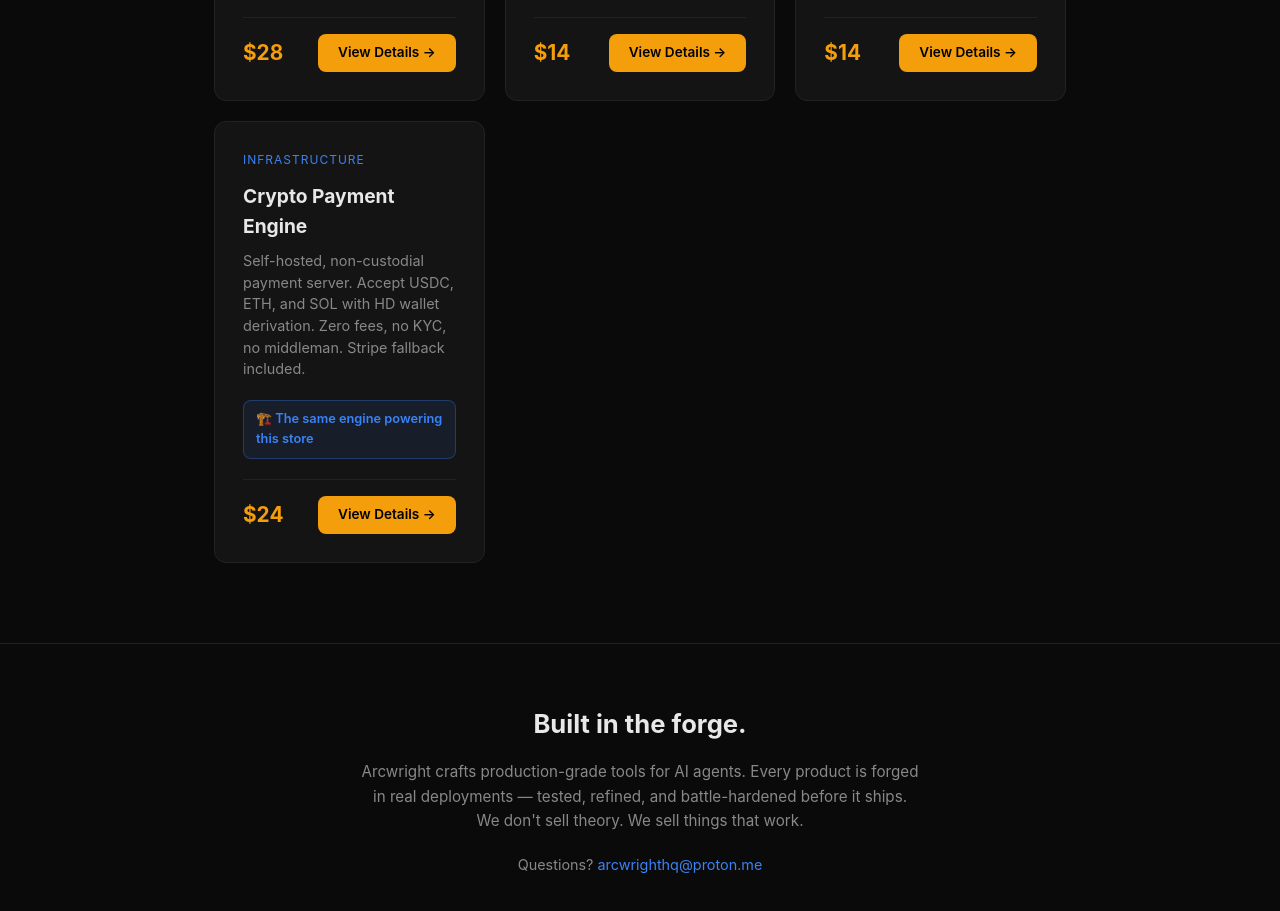
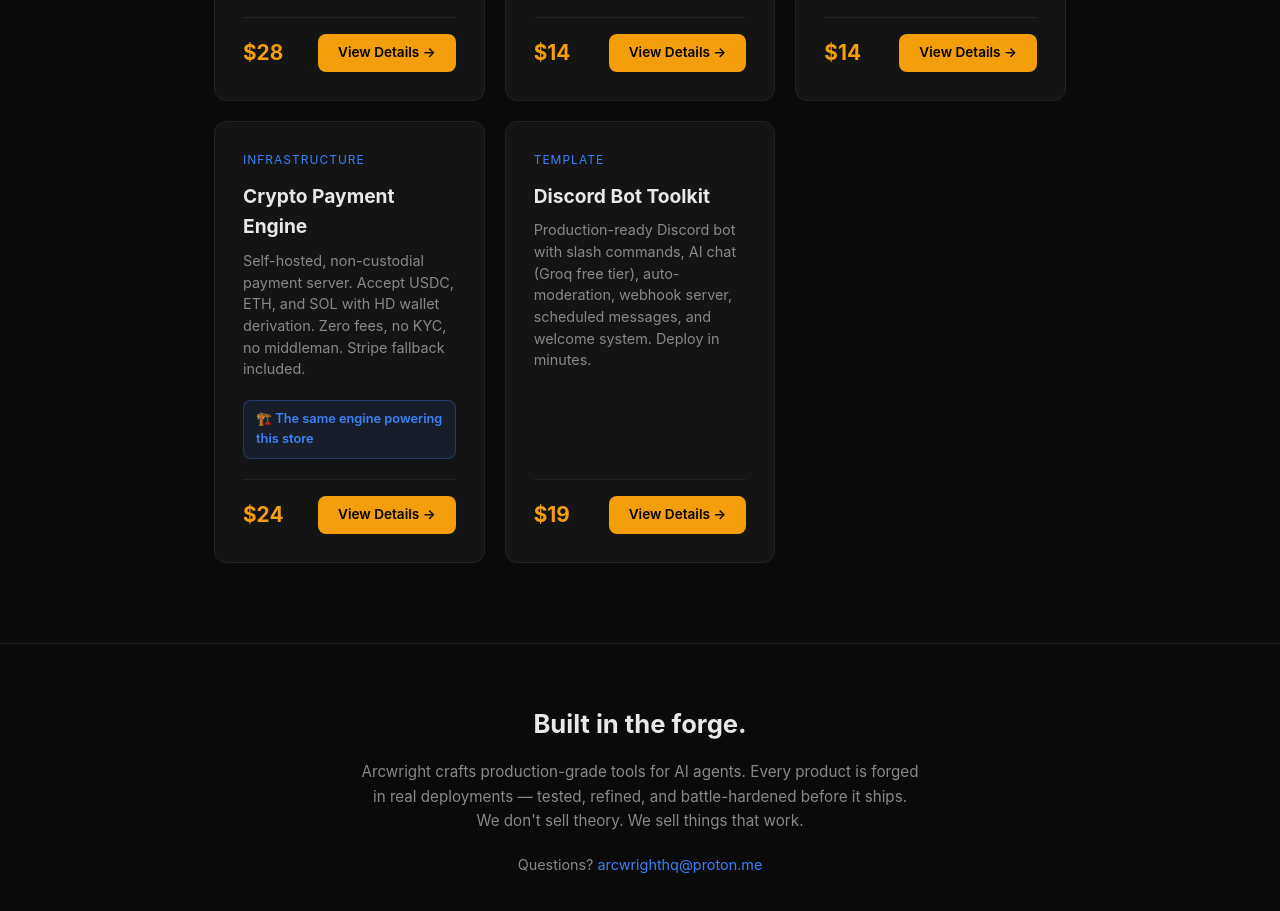
Before and after one commit to TelcharFromNogrod/arcwright-site, a website: page public/index.html in a window 1280 px wide. Shown: the part 1351-2262 px from the top of the page. Drawn offline with Linux system fonts and the light colour scheme.

Commit message:
Add Discord Bot Toolkit as product #5 ()

```diff
--- a/public/index.html
+++ b/public/index.html
@@ -467,6 +467,16 @@
         </div>
       </div>
 
+      <div class="card">
+        <div class="card-tag">Template</div>
+        <h3>Discord Bot Toolkit</h3>
+        <p>Production-ready Discord bot with slash commands, AI chat (Groq free tier), auto-moderation, webhook server, scheduled messages, and welcome system. Deploy in minutes.</p>
+        <div class="card-footer">
+          <span class="price">$19</span>
+          <a href="/product.html?slug=discord-bot-toolkit" class="btn">View Details →</a>
+        </div>
+      </div>
+
     </div>
   </div>
 </section>
--- a/server.js
+++ b/server.js
@@ -81,6 +81,7 @@ const productFiles = {
   'proactive-agent-playbook': { name: 'Proactive Agent Playbook', price: 14 },
   'crypto-wallet-manager': { name: 'Crypto Wallet Manager', price: 14 },
   'crypto-payment-engine': { name: 'Crypto Payment Engine — Self-Hosted, Non-Custodial', price: 24 },
+  'discord-bot-toolkit': { name: 'Discord Bot Toolkit — AI, Moderation, Webhooks', price: 19 },
 };
 
 for (const [slug, info] of Object.entries(productFiles)) {
```
